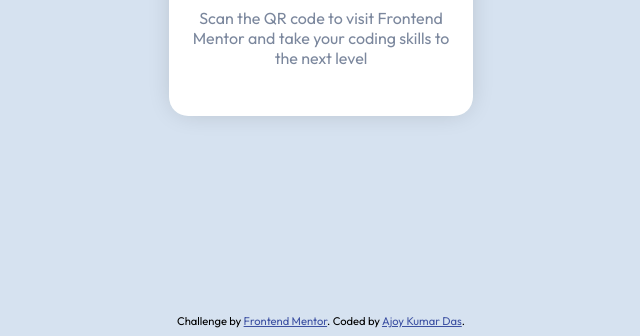
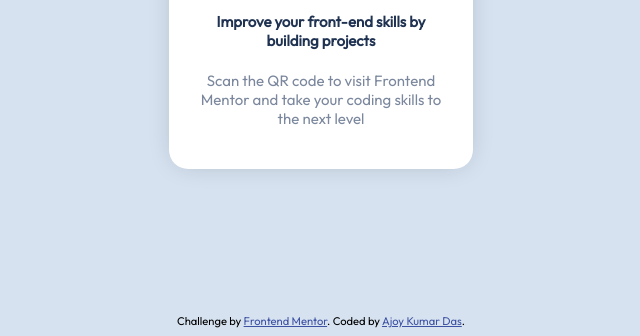
Before and after one commit to ajoykumardas12/QR-code-component, a plain HTML site: page index.html in a window 1280 px wide. Shown: the part 464-800 px from the top of the page, without its empty margins (319-959 px from the left). Drawn offline with Linux system fonts and the light colour scheme.

Commit message:
improvements-02

```diff
--- a/styles.css
+++ b/styles.css
@@ -16,6 +16,10 @@
 
 /* =======Body======= */
 body{
+    min-height: 100vh;
+    display: flex;
+    align-items: center;
+    justify-content: center;
     font-size: 1rem;
     font-family: 'Outfit', sans-serif;
     background: var(--Light-gray);
@@ -23,15 +27,14 @@ body{
 
 /* =======QR code component======= */
 .qr-code-component{
-    width: 18.3rem;
-    margin: 5rem auto auto;
-    padding: 1rem 1rem 3rem;
+    max-width: 18.3rem;
+    padding: 1rem 1rem 2.5rem;
 
     display: flex;
     flex-direction: column;
     align-items: center;
     justify-content: space-between;
-    gap: 1.5rem;
+    gap: 1rem;
 
     border-radius: 1.2rem;
     background: var(--White);
@@ -42,24 +45,28 @@ body{
     -moz-box-shadow: 0px 0px 27px -6px rgba(0,0,0,0.2);
 }
 .qr-code{
-    width: 100%;
+    max-width: 100%;
     border-radius: 0.8rem;
 }
 .qr-header{
-    font-size: 1.4rem;
+    font-size: 0.9375rem;
     font-weight: 700;
+    text-align: center;
     color: var(--Dark-blue);
+    margin: 0.3rem 0.3rem 0 0.3rem;
 }
 .qr-content{
+    font-size: 0.9375rem;
     font-weight: 400;
+    text-align: center;
     color: var(--Grayish-blue);
+    margin: 0.3rem 0.3rem 0.1rem 0.3rem;
 }
 
 /* =======Attribution======= */
 .footer {
     position: absolute;
     bottom: 0.5rem;
-    width: 100%;
 }
 .attribution{
     font-size: 0.7rem;
@@ -72,6 +79,6 @@ body{
 /* =======Media queries======= */
 @media only screen and (min-width: 376px){
     .qr-code-component{
-        width: 19rem;
+        max-width: 19rem;
     }
 }
```
Also changed, not shown: index.html (+4 -2 lines), screenshots/Screenshot_QR-code-component_desktop.png, screenshots/Screenshot_QR-code-component_mobile.png, 1 other file.
